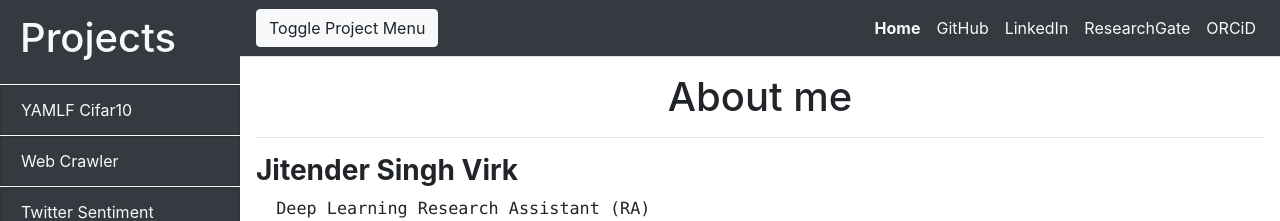
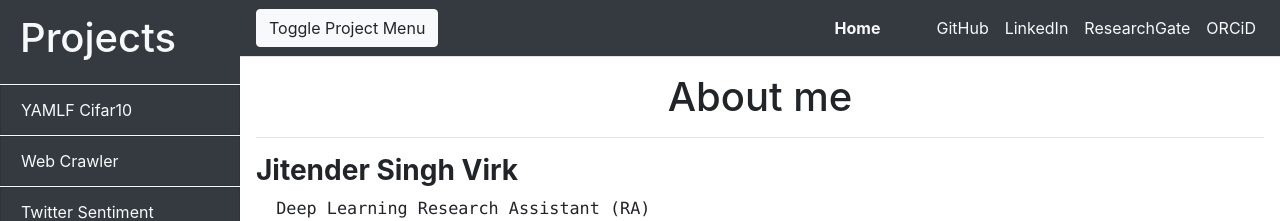
Before and after one commit to VirkSaab/Virksaab.github.io, a Jekyll site: the page built from index.md, in a window 1280 px wide. Shown: the top 221 px of the page. Built offline with Jekyll 4.4.1, drawn with Linux system fonts in a browser that asks for light colours.

Commit message:
Home button padding

```diff
--- a/_includes/navbar.html
+++ b/_includes/navbar.html
@@ -2,13 +2,13 @@
   <button class="btn btn-light" id="menu-toggle">Toggle Project Menu</button>
 
   <button class="navbar-toggler" type="button" data-toggle="collapse" data-target="#navbarSupportedContent" aria-controls="navbarSupportedContent" aria-expanded="false" aria-label="Toggle navigation">
-    <span class="navbar-toggler-icon"></span>
+    <span class="navbar-toggler-icon rounded" style="background-color: #f8f9fa;"></span>
   </button>
 
   <div class="collapse navbar-collapse" id="navbarSupportedContent">
     <ul class="navbar-nav ml-auto mt-2 mt-lg-0">
       <li class="nav-item active">
-        <a class="nav-link text-light" href="/"><strong>Home</strong></a>
+        <a class="nav-link text-light pr-5" href="/"><strong>Home</strong></a>
       </li>
       <li class="nav-item">
         <a class="nav-link text-light" href="https://github.com/VirkSaab" target="_blank">GitHub</a>
```
